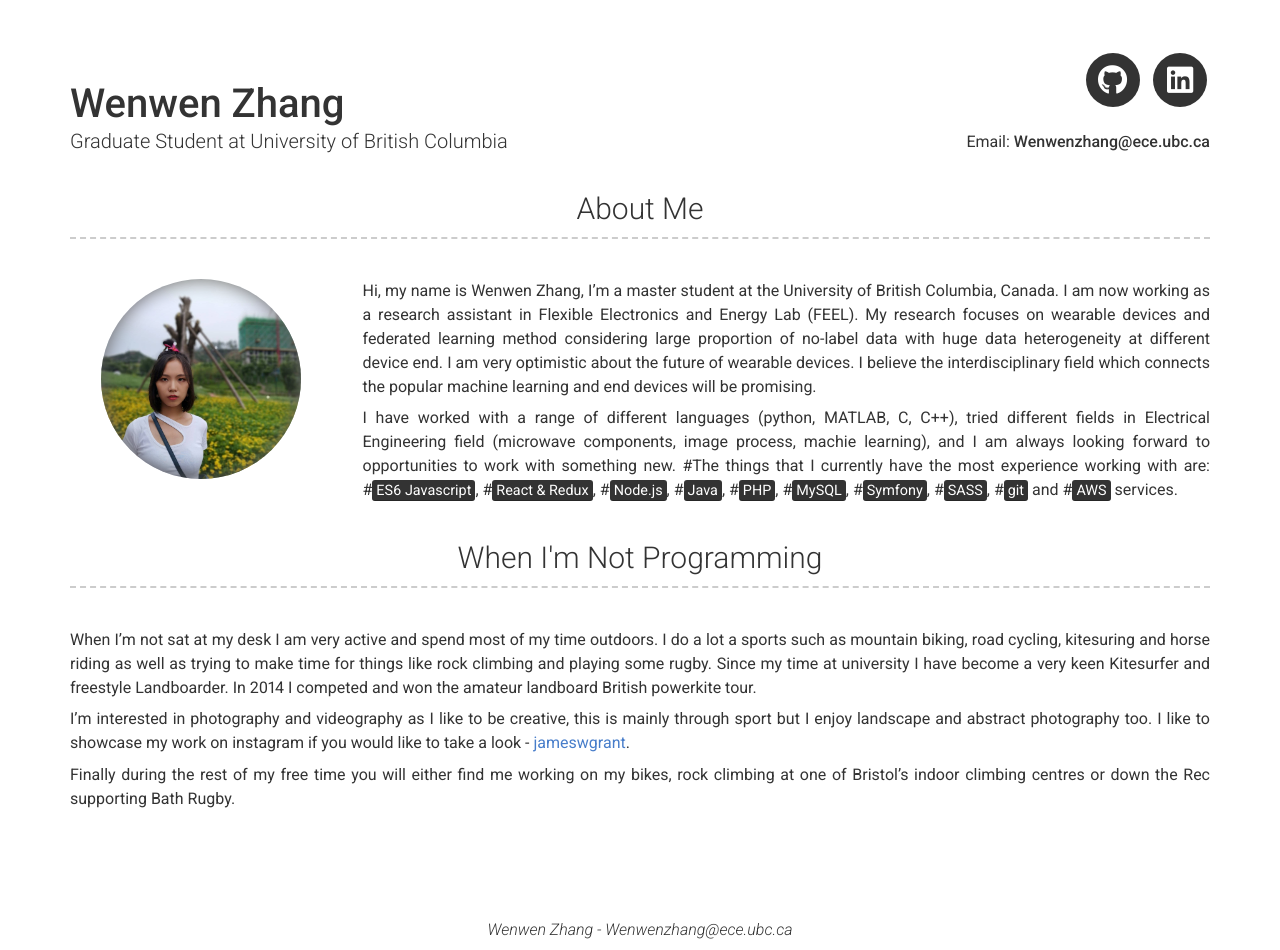
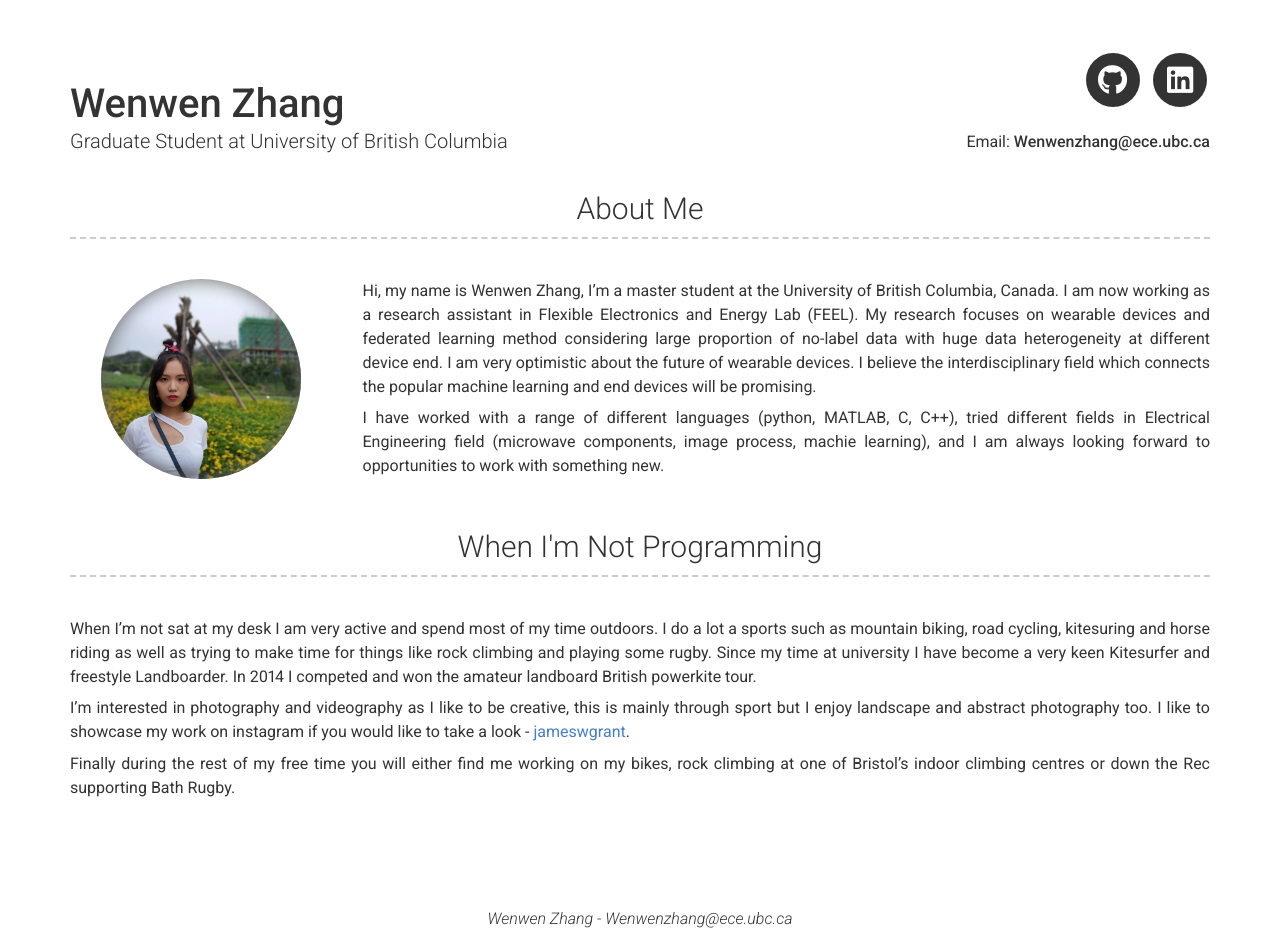
Before and after one commit to sproogen/modern-resume-theme, a Jekyll site: the page built from index.md, in a window 1280 px wide. Built offline with Jekyll 4.4.1, drawn with Linux system fonts in a browser that asks for light colours; nearby versions of some CDN libraries.

Commit message:
Update _config.yml

```diff
--- a/_config.yml
+++ b/_config.yml
@@ -31,20 +31,31 @@
   I am very optimistic about the future of wearable devices. I believe the interdisciplinary field which connects the popular machine learning and end devices will be promising.
 
   I have worked with a range of different languages (python, MATLAB, C, C++), tried different fields in Electrical Engineering field (microwave components, image process, machie learning),
-  and I am always looking forward to opportunities to work with something new. #The things that I currently have the most experience working with are:
-  #<mark>ES6 Javascript</mark>,
-  #<mark>React &amp; Redux</mark>,
-  #<mark>Node.js</mark>,
-  #<mark>Java</mark>,
-  #<mark>PHP</mark>,
-  #<mark>MySQL</mark>,
-  #<mark>Symfony</mark>,
-  #<mark>SASS</mark>,
-  #<mark>git</mark> and
-  #<mark>AWS</mark> services.
+  and I am always looking forward to opportunities to work with something new.
+
 
 # Projects Section
 # projects_title: Projects
+content:
+  - title: Projects # Title for the section
+    layout: list # Type of content section (list/text)
+    content:
+      - layout: top-middle
+        title: Personalized Semi-supervised Federated Learning for Embedded Intelligence
+        link: https://feel.ece.ubc.ca/
+        # link_text: FEEL
+        #additional_links:
+        #  - title:  sproogen/modern-resume-theme
+        #    icon: fab fa-github
+        #    url: github.com/sproogen/modern-resume-theme
+          # - title:  Github page for project (eg. sproogen/modern-resume-theme)
+          #   icon: fab fa-github
+          #   url: Link to project (eg. sproogen.github.io/modern-resume-theme)
+        quote: >
+          Flexible Electronics and Energy Lab
+        description: | # this will include new lines to allow paragraphs
+          Federated learning method considering large proportion of no-label data with huge data heterogeneity at different device end.
+
 
 # Experience Section
 # experience_title: Experience
```
